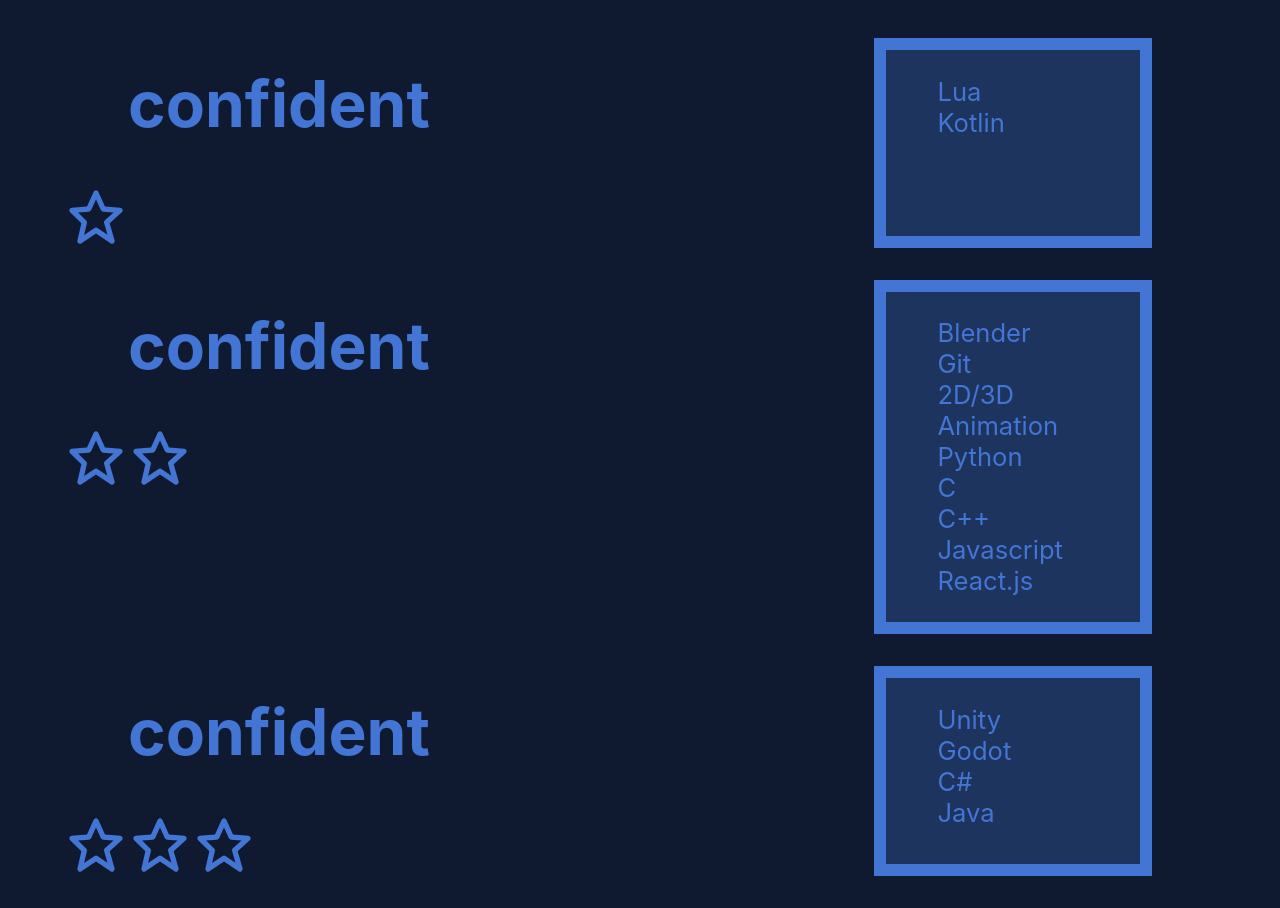
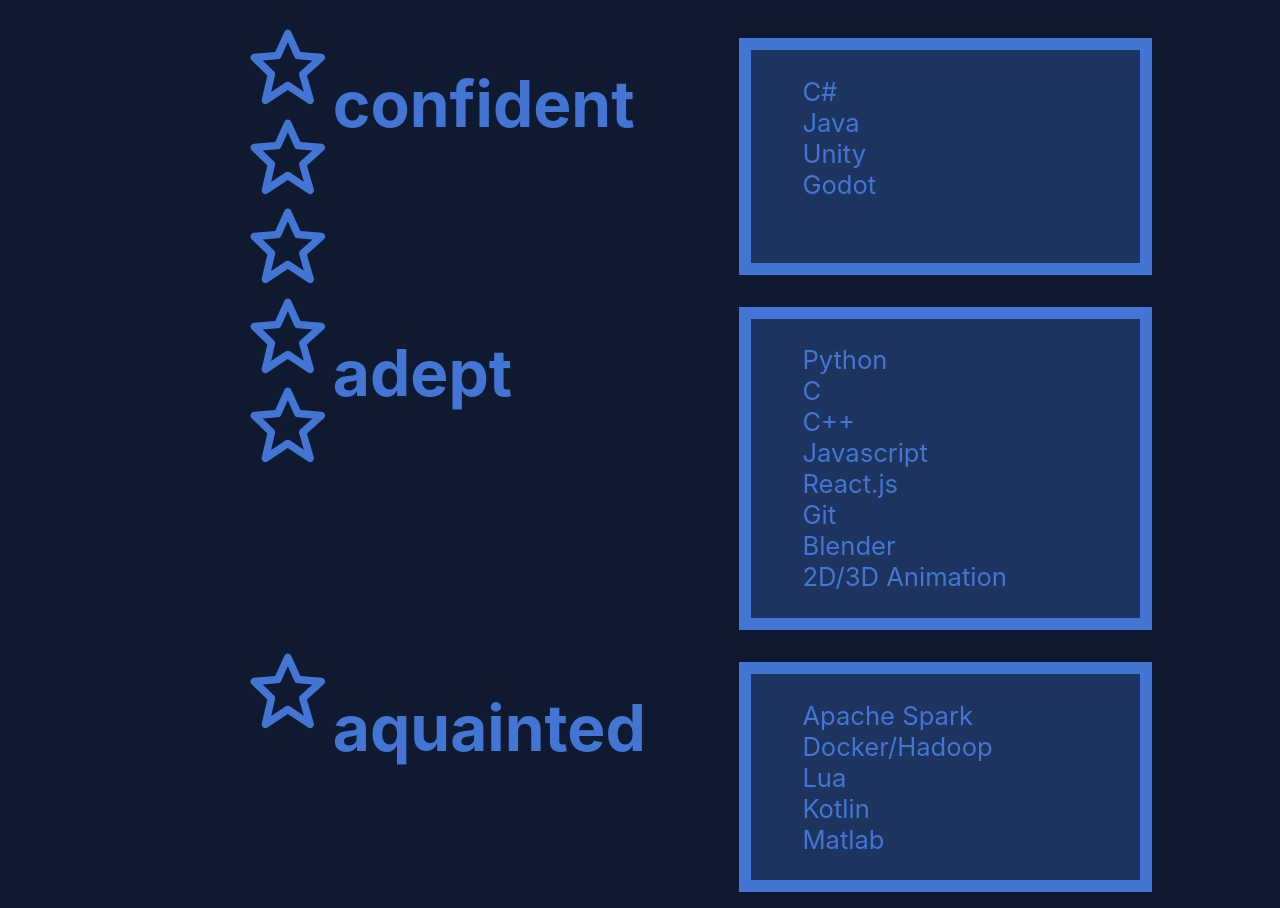
Before and after one commit to tm-nielsen/Portfolio-Site, a React (Create React App) app: page /about in a window 1280 px wide. Shown: the part 525-1433 px from the top of the page. Built offline with nearby package versions, Linux system fonts and the light colour scheme.

Commit message:
changed some things in the about page

```diff
--- a/src/components/Proficiency.js
+++ b/src/components/Proficiency.js
@@ -8,15 +8,17 @@
   const getStars = () => {
     let stars = []
     for(var i = 0; i < value; i++)
-      stars.push(<BiStar/>)
+      stars.push(<BiStar className="proficiency-icon"/>)
     return stars
   }
 
   return (
     <div className="proficiency-set">
       <div className="proficiency-header">
-        <h1 className="proficiency-header">{desc}</h1>
-        {getStars()}
+        <div className="proficiency-icon-box">
+          {getStars()}
+        </div>
+        <h1 className="proficiency-label">{desc}</h1>
       </div>
       <ol className="proficiency-list">
         {list.map((item, index) => <Proficiency key={index} title={item.title}
--- a/src/data/proficiencies.js
+++ b/src/data/proficiencies.js
@@ -1,14 +1,4 @@
 const proficiencies = [
-    {
-        title: 'Unity',
-        type: 'tool/framework',
-        value: 3,
-    },
-    {
-        title: 'Godot',
-        type: 'tool/framework',
-        value: 3,
-    },
     {
         title: 'C#',
         type: 'language',
@@ -20,19 +10,14 @@
         value: 3,
     },
     {
-        title: 'Blender',
+        title: 'Unity',
         type: 'tool/framework',
-        value: 2,
+        value: 3,
     },
     {
-        title: 'Git',
+        title: 'Godot',
         type: 'tool/framework',
-        value: 2,
-    },
-    {
-        title: '2D/3D Animation',
-        type: 'miscellaneous',
-        value: 2,
+        value: 3,
     },
     {
         title: 'Python',
@@ -60,6 +45,31 @@
         value: 2,
     },
     {
+        title: 'Git',
+        type: 'tool/framework',
+        value: 2,
+    },
+    {
+        title: 'Blender',
+        type: 'tool/framework',
+        value: 2,
+    },
+    {
+        title: '2D/3D Animation',
+        type: 'miscellaneous',
+        value: 2,
+    },
+    {
+        title: 'Apache Spark',
+        type: 'tool/framework',
+        value: 1,
+    },
+    {
+        title: 'Docker/Hadoop',
+        type: 'tool/framework',
+        value: 1,
+    },
+    {
         title: 'Lua',
         type: 'language',
         value: 1,
@@ -69,6 +79,11 @@
         type: 'language',
         value: 1,
     },
+    {
+        title: 'Matlab',
+        type: 'tool/framework',
+        value: 1,
+    },
 ]
 
 export default proficiencies
--- a/src/routes/About.js
+++ b/src/routes/About.js
@@ -12,12 +12,12 @@
       <p className="about-header">
         This is a section all about me and the things I can do, and some that I can kinda do, but not really very well.
       </p>
-      <h1 className="about-title">Proficiencies</h1>
+      <h1 className="about-title">Proficiencies:</h1>
       <div className="about-prof-box">
         {
-          [1, 2, 3].map((num)=>
-            <ProficiencySet desc='confident' typeFilter='none' value={num}
-              list={proficiencies.filter((x) => x.value === num)}/>
+          ['confident', 'adept', 'aquainted'].map((label, index)=>
+            <ProficiencySet desc={label} typeFilter='none' value={3-index}
+              list={proficiencies.filter((x) => x.value === (3-index))}/>
           )
         }
       </div>
--- a/src/styling/about.css
+++ b/src/styling/about.css
@@ -8,6 +8,7 @@
     flex:1;
     font-size: 5vw;
     text-align: centre;
+    margin: 5vw;
 }
 
 .about-title {
--- a/src/styling/proficiency.css
+++ b/src/styling/proficiency.css
@@ -4,9 +4,29 @@
 }
 
 .proficiency-header {
-    flex:2;
+    display: flex;
+    flex-direction: row;
+    flex:1;
+    margin-left: 5vw;
+}
+
+.proficiency-label {
     font-size: 5vw;
-    margin-left: 5vw;
+}
+
+.proficiency-icon-box {
+    width: 21vw;
+}
+
+.proficiency-icon {
+    display: flex;
+    flex:1;
+    height: 7vw;
+    width: auto;
+    /* width: 7vw;
+    height: auto; */
+    margin-right: 0;
+    margin-left: auto;
 }
 
 .proficiency-list {
```
